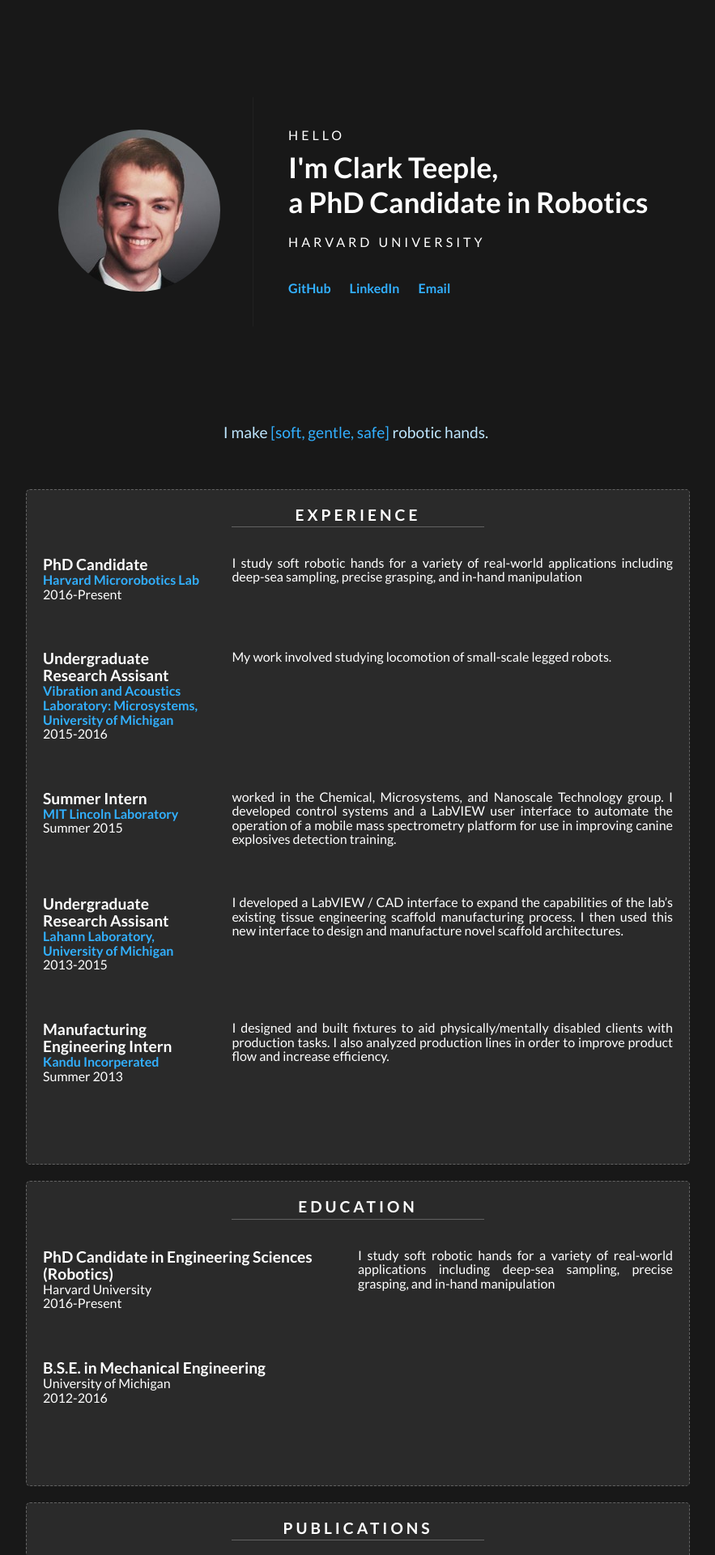
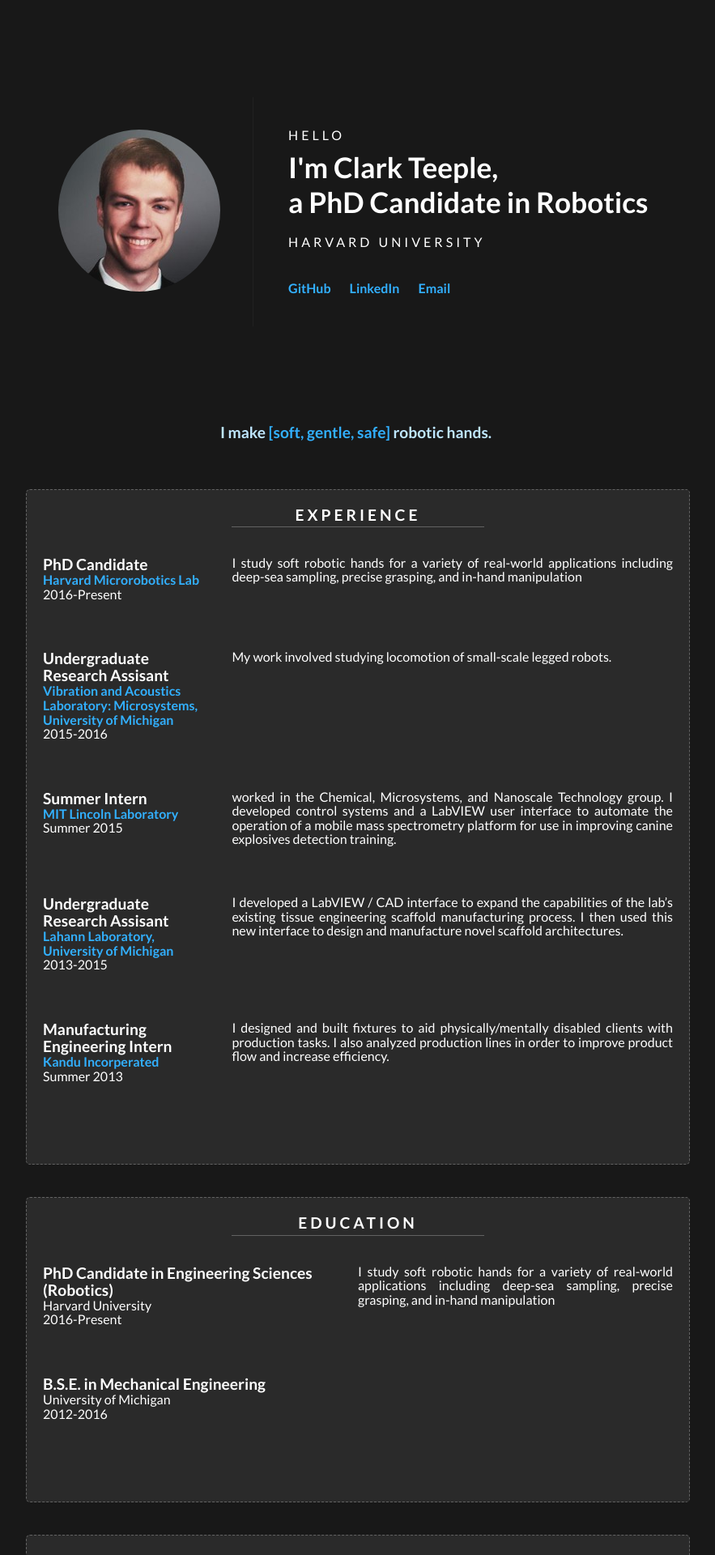
Before and after one commit to cbteeple/cbteeple.github.io, a Jekyll site: the page built from index.html, in a window 1280 px wide. Shown: the top 1920 px of the page at 81% size, without its empty margins (198-1081 px from the left). Built offline with Jekyll 4.4.1, drawn with Linux system fonts in a browser that asks for light colours.

Commit message:
fixed a few things

```diff
--- a/_sass/_layout.scss
+++ b/_sass/_layout.scss
@@ -20,7 +20,7 @@
     border-style: Dashed;
     border-color: $box-border;
     border-width: 1px;
-    margin-bottom: $spacer
+    margin-bottom: $big_spacer
 }
 
 .section-title {
--- a/_sass/_resume.scss
+++ b/_sass/_resume.scss
@@ -20,7 +20,8 @@
 
 .mission{
     color: $bright-blue;
-    font-size: 1.2rem;
+    font-size: 1.8rem;
+    font-weight: bold;
 }
 
 .mission em{
@@ -45,6 +46,7 @@
     }
 
     .mission {
+        font-size: 1.2rem;
         dt {
             display: block;
             text-align: center;
```
